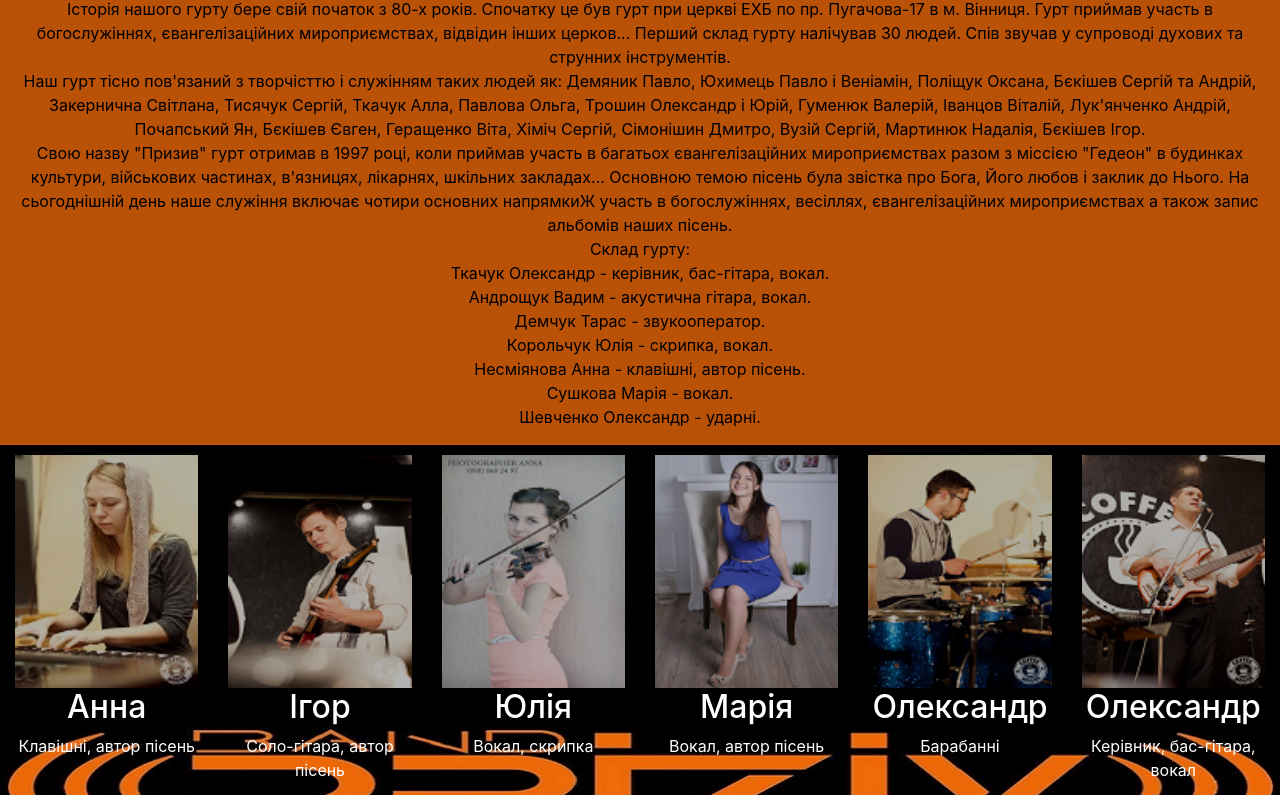
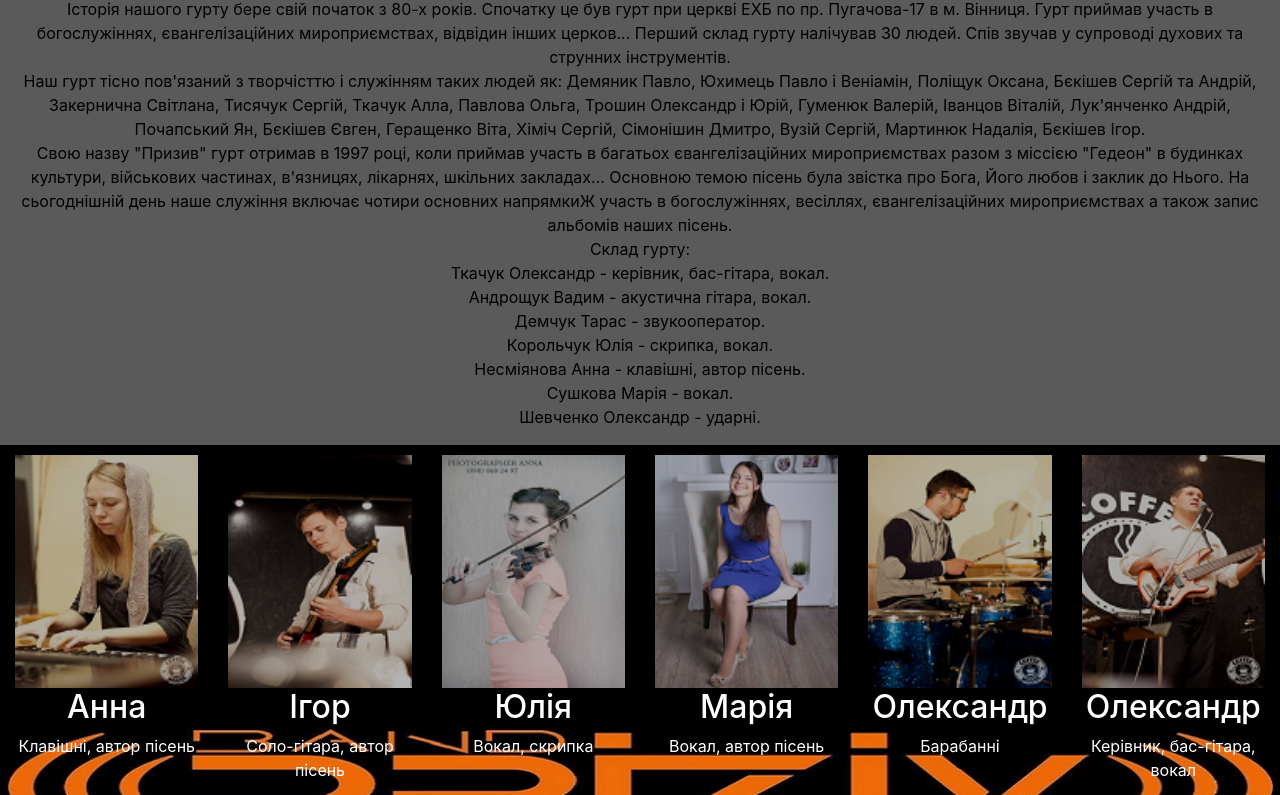
Before and after one commit to Sanello92/JS-study, a plain HTML site: page bootstrap/about.html in a window 1280 px wide. Shown: the part 135-930 px from the top of the page. Drawn offline with nearby package versions, Linux system fonts and the light colour scheme.

Commit message:
background gray about.html

```diff
--- a/bootstrap/css/style.css
+++ b/bootstrap/css/style.css
@@ -26,8 +26,8 @@ button a:hover{
 	background-attachment: fixed;
 }
 .text-about{
-	background-color: #E86609;
-	opacity: 0.8;
+	background-color: gray;
+	opacity: 0.7;
 	color: black;
 }
 .w-100{
```
